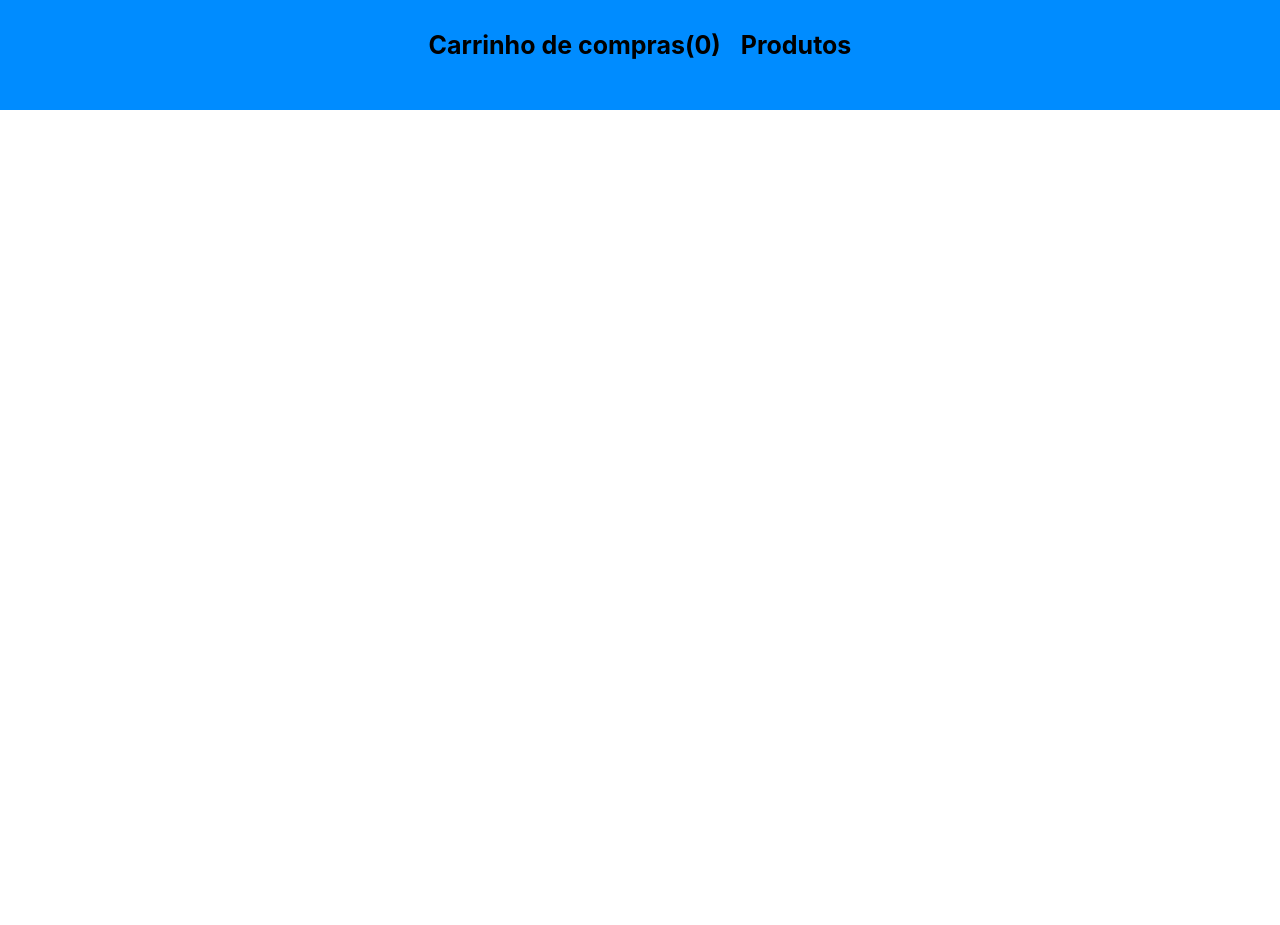
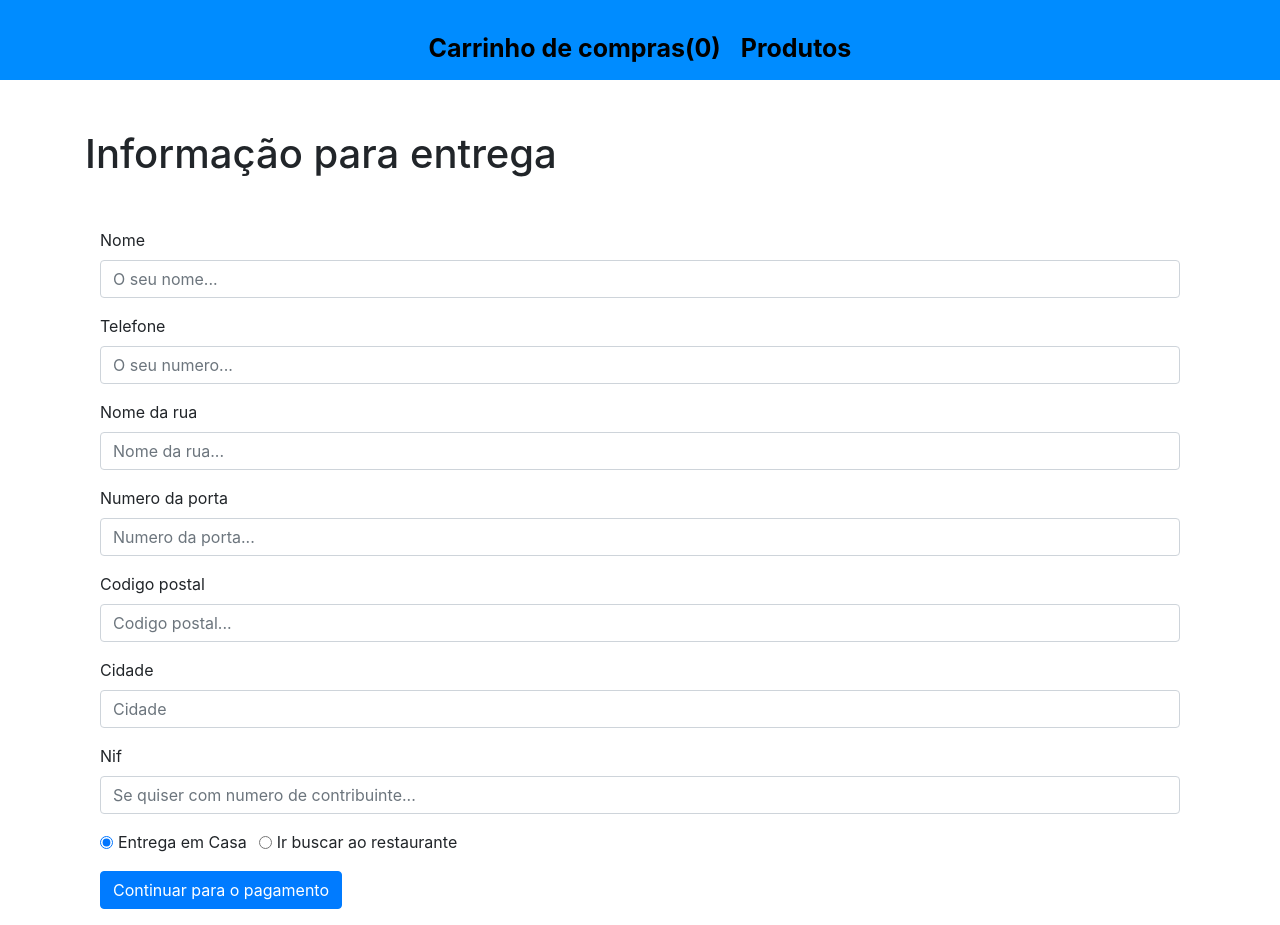
Before and after one commit to pedroei/restaurante_takeaway, a React (Create React App) app: page /checkout in a window 1280 px wide. Before the commit the page ends 800 px from the top, so only its background shows below. Built offline with nearby package versions, Linux system fonts and the light colour scheme.

Commit message:
Checkout component done

```diff
--- a/public/index.html
+++ b/public/index.html
@@ -10,34 +10,17 @@
       content="Web site created using create-react-app"
     />
     <link rel="apple-touch-icon" href="%PUBLIC_URL%/logo192.png" />
-    <!--
-      manifest.json provides metadata used when your web app is installed on a
-      user's mobile device or desktop. See https://developers.google.com/web/fundamentals/web-app-manifest/
-    -->
     <link rel="manifest" href="%PUBLIC_URL%/manifest.json" />
-    <!--
-      Notice the use of %PUBLIC_URL% in the tags above.
-      It will be replaced with the URL of the `public` folder during the build.
-      Only files inside the `public` folder can be referenced from the HTML.
-
-      Unlike "/favicon.ico" or "favicon.ico", "%PUBLIC_URL%/favicon.ico" will
-      work correctly both with client-side routing and a non-root public URL.
-      Learn how to configure a non-root public URL by running `npm run build`.
-    -->
-    <title>React App</title>
+    <link
+      rel="stylesheet"
+      href="https://stackpath.bootstrapcdn.com/bootstrap/4.5.2/css/bootstrap.min.css"
+      integrity="sha384-JcKb8q3iqJ61gNV9KGb8thSsNjpSL0n8PARn9HuZOnIxN0hoP+VmmDGMN5t9UJ0Z"
+      crossorigin="anonymous"
+    />
+    <title>Take-away</title>
   </head>
   <body>
     <noscript>You need to enable JavaScript to run this app.</noscript>
     <div id="root"></div>
-    <!--
-      This HTML file is a template.
-      If you open it directly in the browser, you will see an empty page.
-
-      You can add webfonts, meta tags, or analytics to this file.
-      The build step will place the bundled scripts into the <body> tag.
-
-      To begin the development, run `npm start` or `yarn start`.
-      To create a production bundle, use `npm run build` or `yarn build`.
-    -->
   </body>
 </html>
--- a/src/App.css
+++ b/src/App.css
@@ -1,40 +1,5 @@
-.App {
+.centerClass {
   text-align: center;
-}
-
-.App-logo {
-  height: 40vmin;
-  pointer-events: none;
-}
-
-@media (prefers-reduced-motion: no-preference) {
-  .App-logo {
-    animation: App-logo-spin infinite 20s linear;
-  }
-}
-
-.App-header {
-  background-color: #282c34;
-  min-height: 100vh;
-  display: flex;
-  flex-direction: column;
-  align-items: center;
-  justify-content: center;
-  font-size: calc(10px + 2vmin);
-  color: white;
-}
-
-.App-link {
-  color: #61dafb;
-}
-
-@keyframes App-logo-spin {
-  from {
-    transform: rotate(0deg);
-  }
-  to {
-    transform: rotate(360deg);
-  }
 }
 
 .products {
--- a/src/App.js
+++ b/src/App.js
@@ -4,6 +4,8 @@ import './App.css';
 import Header from './components/layout/Header';
 import Products from './components/pages/Products';
 import Cart from './components/pages/Cart';
+import Checkout from './components/pages/Checkout';
+import Payment from './components/pages/Payment';
 
 import ProductState from './context/ProductState';
 
@@ -11,11 +13,13 @@ function App() {
   return (
     <ProductState>
       <Router>
-        <div className="App">
+        <div>
           <Header />
           <Switch>
             <Route exact path="/" component={Products} />
             <Route exact path="/cart" component={Cart} />
+            <Route exact path="/checkout" component={Checkout} />
+            <Route exact path="/payment" component={Payment} />
           </Switch>
         </div>
       </Router>
--- a/src/components/layout/Header.jsx
+++ b/src/components/layout/Header.jsx
@@ -9,7 +9,7 @@ function Header() {
   const { cart } = productContext;
 
   return (
-    <header>
+    <header className="centerClass">
       <Link className="btnLink" to="/cart">
         Carrinho de compras({cart.length})
       </Link>
--- a/src/components/pages/Cart.jsx
+++ b/src/components/pages/Cart.jsx
@@ -1,5 +1,6 @@
 import React, { useContext } from 'react';
 import Product from '../Product';
+import { Link } from 'react-router-dom';
 
 import ProductContext from '../../context/productContext';
 
@@ -13,10 +14,17 @@ function Cart() {
   };
 
   return (
-    <>
+    <div className="centerClass">
       <h1>Carrinho de compras</h1>
-      {cart.length > 0 && <div>Total: {getTotalSum()}€</div>}
-      {cart.length > 0 && <button onClick={clearCart}>Clear Cart</button>}
+      {cart.length > 0 && <h3>Total: {getTotalSum()}€</h3>}
+      {cart.length > 0 && (
+        <div>
+          <button>
+            <Link to="/checkout">Finalizar compra</Link>
+          </button>
+          <button onClick={clearCart}>Clear Cart</button>
+        </div>
+      )}
       <div className="products">
         {cart.map((product, index) => (
           <Product
@@ -26,7 +34,7 @@ function Cart() {
           />
         ))}
       </div>
-    </>
+    </div>
   );
 }
 
--- /dev/null
+++ b/src/components/pages/Checkout.jsx
@@ -0,0 +1,123 @@
+import { Link } from 'react-router-dom';
+
+const Checkout = () => {
+  return (
+    <div className="container" style={{ marginTop: '50px' }}>
+      <h1 style={{ marginBottom: '50px' }}>Informação para entrega</h1>
+      <form className="container">
+        <div className="form-group">
+          <label htmlFor="nome">Nome</label>
+          <input
+            type="text"
+            id="nome"
+            name="nome"
+            className="form-control"
+            placeholder="O seu nome..."
+            required
+          />
+        </div>
+        <div className="form-group">
+          <label htmlFor="telefone">Telefone</label>
+          <input
+            type="number"
+            id="telefone"
+            name="telefone"
+            className="form-control"
+            placeholder="O seu numero..."
+            required
+          />
+        </div>
+        <div className="form-group">
+          <label htmlFor="nomeRua">Nome da rua</label>
+          <input
+            type="text"
+            id="nomeRua"
+            name="nomeRua"
+            className="form-control"
+            placeholder="Nome da rua..."
+            required
+          />
+        </div>
+        <div className="form-group">
+          <label htmlFor="numPorta">Numero da porta</label>
+          <input
+            type="number"
+            id="numPorta"
+            name="numPorta"
+            className="form-control"
+            placeholder="Numero da porta..."
+            required
+          />
+        </div>
+        <div className="form-group">
+          <label htmlFor="codPostal">Codigo postal</label>
+          <input
+            type="text"
+            id="codPostal"
+            name="codPostal"
+            className="form-control"
+            placeholder="Codigo postal..."
+            required
+          />
+        </div>
+        <div className="form-group">
+          <label htmlFor="cidade">Cidade</label>
+          <input
+            type="text"
+            id="cidade"
+            name="cidade"
+            className="form-control"
+            placeholder="Cidade"
+            required
+          />
+        </div>
+        <div className="form-group">
+          <label htmlFor="nif">Nif</label>
+          <input
+            type="number"
+            id="nif"
+            name="nif"
+            className="form-control"
+            placeholder="Se quiser com numero de contribuinte..."
+          />
+        </div>
+        <div className="form-check form-check-inline">
+          <input
+            className="form-check-input"
+            type="radio"
+            name="inlineRadioOptions"
+            id="entregaEmCasa"
+            value="entregaEmCasa"
+            defaultChecked
+          />
+          <label className="form-check-label" htmlFor="entregaEmCasa">
+            Entrega em Casa
+          </label>
+        </div>
+        <div className="form-check form-check-inline">
+          <input
+            className="form-check-input"
+            type="radio"
+            name="inlineRadioOptions"
+            id="entregaNoRestaurante"
+            value="entregaNoRestaurante"
+          />
+          <label className="form-check-label" htmlFor="entregaNoRestaurante">
+            Ir buscar ao restaurante
+          </label>
+        </div>
+        <div className="form-group">
+          <Link to="/payment">
+            <input
+              type="submit"
+              value="Continuar para o pagamento"
+              className="btn btn-primary mt-3"
+            />
+          </Link>
+        </div>
+      </form>
+    </div>
+  );
+};
+
+export default Checkout;
--- /dev/null
+++ b/src/components/pages/Payment.jsx
@@ -0,0 +1,11 @@
+import React from 'react';
+
+const Payment = () => {
+  return (
+    <div>
+      <h2 style={{ color: 'red' }}>FAZER O PAGAMENTO</h2>
+    </div>
+  );
+};
+
+export default Payment;
--- a/src/components/pages/Products.jsx
+++ b/src/components/pages/Products.jsx
@@ -9,14 +9,14 @@ function Products() {
   const { products, addToCart } = productContext;
 
   return (
-    <>
+    <div className="centerClass">
       <h1>Products</h1>
       <div className="products">
         {products.map((product, index) => (
           <Product key={index} product={product} addToCart={addToCart} />
         ))}
       </div>
-    </>
+    </div>
   );
 }
 
--- a/src/context/productReducer.js
+++ b/src/context/productReducer.js
@@ -1,4 +1,4 @@
-export default (state, action) => {
+const reducer = (state, action) => {
   switch (action.type) {
     case 'ADD_TO_CART':
       return {
@@ -19,3 +19,4 @@ export default (state, action) => {
       return state;
   }
 };
+export default reducer;
```
Also changed, not shown: 1 other file (tests, documents, lock files or other folders).
